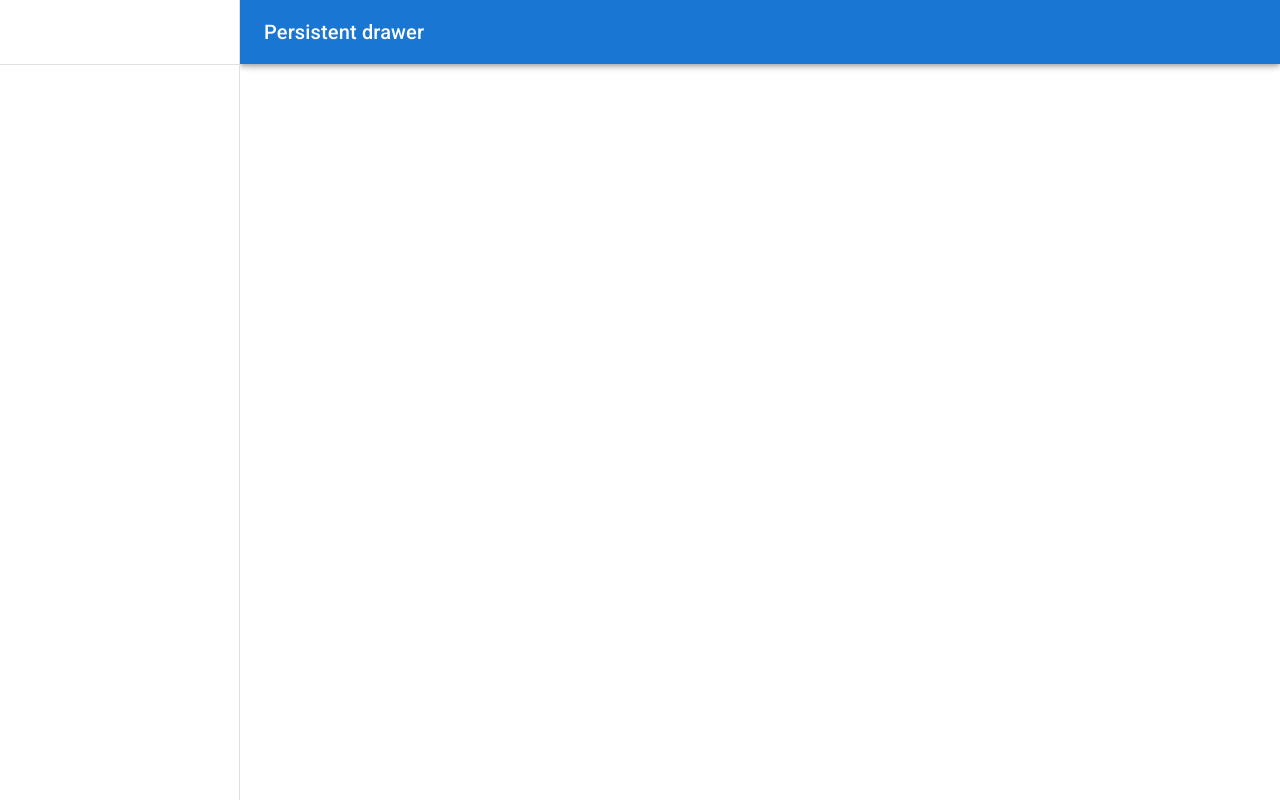
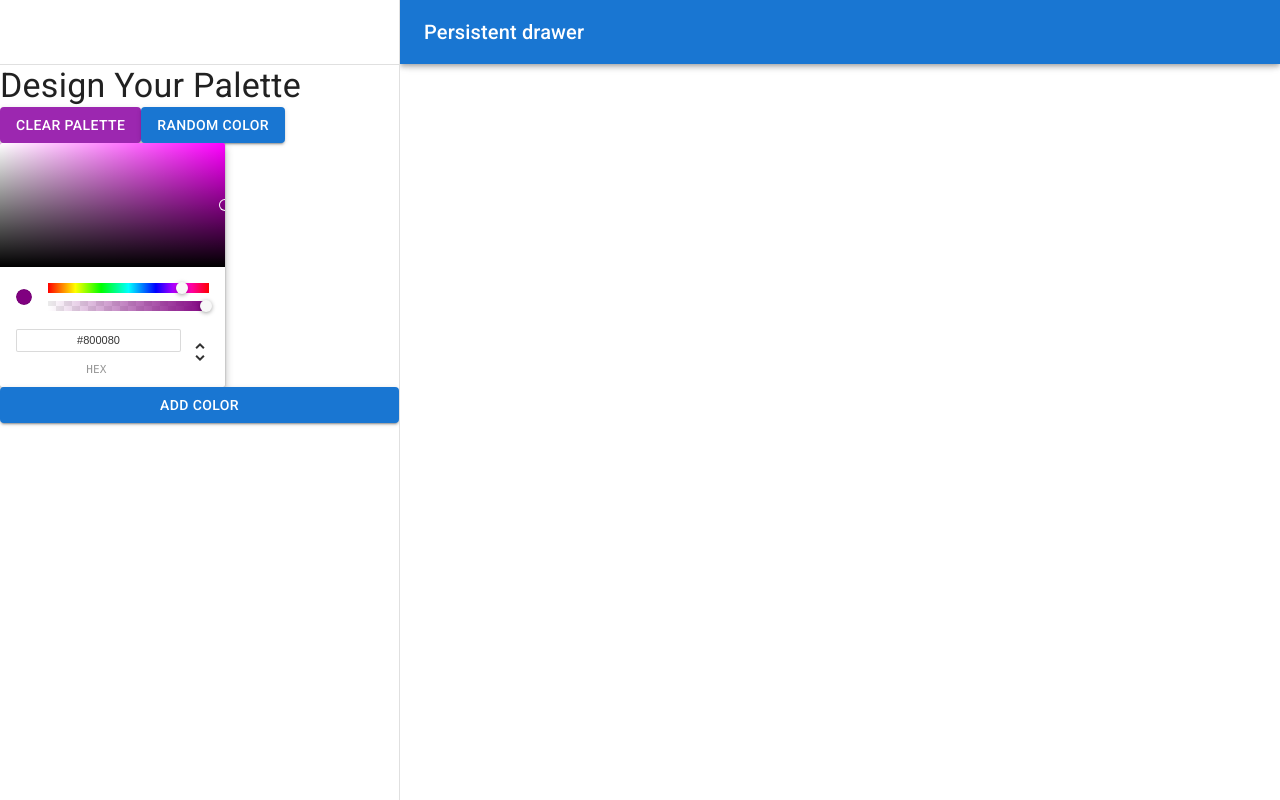
Before and after one commit to whosedreamisthis/colors, a React (Create React App) app: page /palette/new in a window 1280 px wide. Both pictures are taken after a click on the button "open drawer". Built offline with nearby package versions, Linux system fonts and the light colour scheme; some icons are missing.

Commit message:
add chromepicker and buttons to drawer

```diff
--- a/package.json
+++ b/package.json
@@ -12,6 +12,7 @@
 		"cra-template": "1.3.0",
 		"rc-slider": "^11.1.8",
 		"react": "^19.1.0",
+		"react-color": "^2.19.3",
 		"react-dom": "^19.1.0",
 		"react-router-dom": "^7.6.3",
 		"react-scripts": "5.0.1",
--- a/src/NewPaletteForm.js
+++ b/src/NewPaletteForm.js
@@ -1,5 +1,5 @@
 import * as React from 'react';
-import { styled, useTheme } from '@mui/material/styles';
+import { styled, useTheme, ThemeProvider } from '@mui/material/styles';
 import Box from '@mui/material/Box';
 import Drawer from '@mui/material/Drawer';
 import CssBaseline from '@mui/material/CssBaseline';
@@ -11,8 +11,9 @@
 import IconButton from '@mui/material/IconButton';
 import MenuIcon from '@mui/icons-material/Menu';
 import ChevronLeftIcon from '@mui/icons-material/ChevronLeft';
-
-const drawerWidth = 240;
+import { ChromePicker } from 'react-color';
+import Button from '@mui/material/Button';
+const drawerWidth = 400;
 
 const Main = styled('main', { shouldForwardProp: (prop) => prop !== 'open' })(
 	({ theme }) => ({
@@ -72,6 +73,12 @@
 export default function PersistentDrawerLeft() {
 	const theme = useTheme();
 	const [open, setOpen] = React.useState(false);
+	const [currentColor, setCurrentColor] = React.useState({
+		r: 128,
+		g: 0,
+		b: 128,
+		a: 1,
+	}); // Initial color (purple hex)
 
 	const handleDrawerOpen = () => {
 		setOpen(true);
@@ -80,7 +87,11 @@
 	const handleDrawerClose = () => {
 		setOpen(false);
 	};
-
+	const handleColorChangeComplete = (newColor) => {
+		// newColor object contains { hex, rgb, hsl, hsv }
+		setCurrentColor(newColor.rgb); // Update state with the hex value
+		// console.log('New color selected:', newColor);
+	};
 	return (
 		<Box sx={{ display: 'flex' }}>
 			<CssBaseline />
@@ -124,6 +135,22 @@
 					</IconButton>
 				</DrawerHeader>
 				<Divider />
+				<Typography variant="h4">Design Your Palette</Typography>
+				<div>
+					<Button variant="contained" color="secondary">
+						Clear Palette
+					</Button>
+					<Button variant="contained" color="primary">
+						Random Color
+					</Button>
+				</div>
+				<ChromePicker
+					color={currentColor}
+					onChangeComplete={handleColorChangeComplete}
+				/>
+				<Button variant="contained" color="primary">
+					Add Color
+				</Button>
 			</Drawer>
 			<Main open={open}>
 				<DrawerHeader />
```
Also changed, not shown: 1 other file (tests, documents, lock files or other folders).
